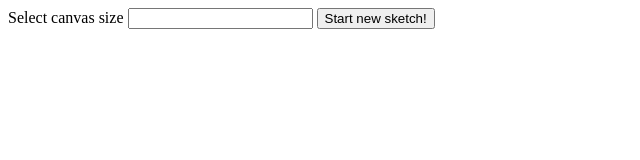
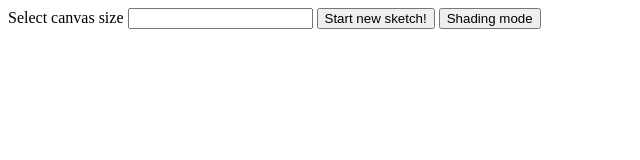
Before and after one commit to arman-durmus/odin-etch-a-sketch, a plain HTML site: page index.html in a window 1280 px wide. Shown: the whole page, without its empty margins (0-640 px from the left). Drawn offline with Linux system fonts and the light colour scheme.

Commit message:
feat: add button for shading mode

```diff
--- a/index.html
+++ b/index.html
@@ -11,6 +11,7 @@
     <label for="cnv">Select canvas size</label>
     <input type="text" name="cnv">
     <button>Start new sketch!</button>
+    <button id="shade">Shading mode</button>
     <div class="container"></div>
 </body>
 </html>
```
